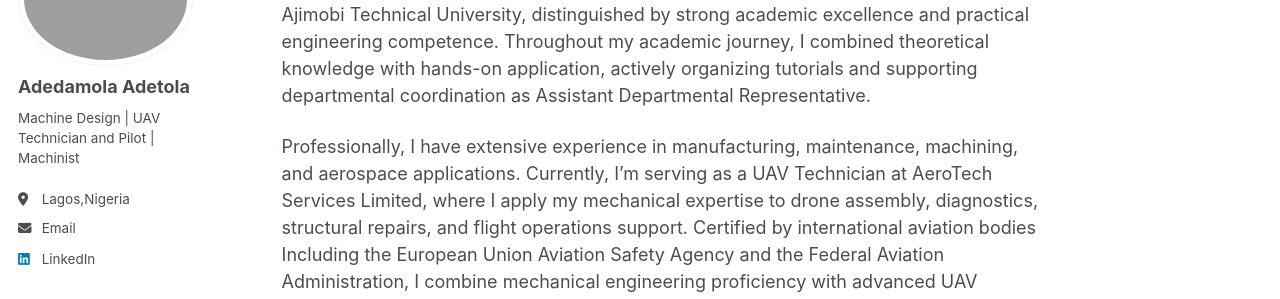
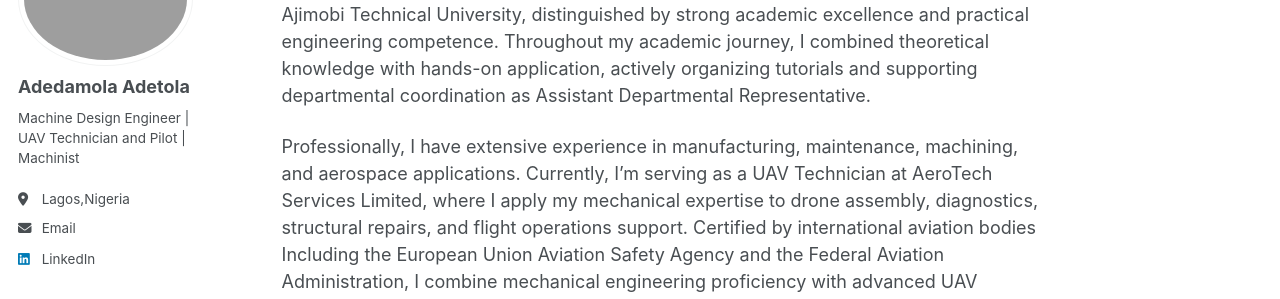
Before and after one commit to Adedam100/Adedam100.github.io, a Jekyll site: the page built from _pages/about.md, in a window 1280 px wide. Shown: the part 169-468 px from the top of the page. Built offline with Jekyll 4.4.1, drawn with Linux system fonts in a browser that asks for light colours; a script bundle is joined from its source files by our own code; library files that are not in the unit come from our copies.

Commit message:
Update _config.yml

```diff
--- a/_config.yml
+++ b/_config.yml
@@ -23,10 +23,10 @@
 #               Additional customization can be done by editing /_includes/author-profile.html
 author:
   # Biographic information
-  avatar           : "IMG_3011.JPG"
+  avatar           : "IMG_2990.JPG"
   name             : "Adedamola Adetola"
   email            : "adetoladamolaayo@gmail.com"
-  bio              : "Machine Design | UAV Technician and Pilot | Machinist "
+  bio              : "Machine Design Engineer | UAV Technician and Pilot | Machinist "
   linkedin         : "adedamola-adetola-gmnse-miaeng-422854360"
   location         : "Lagos,Nigeria"
   Employer         : "Aero Tech Services Limited"
```
